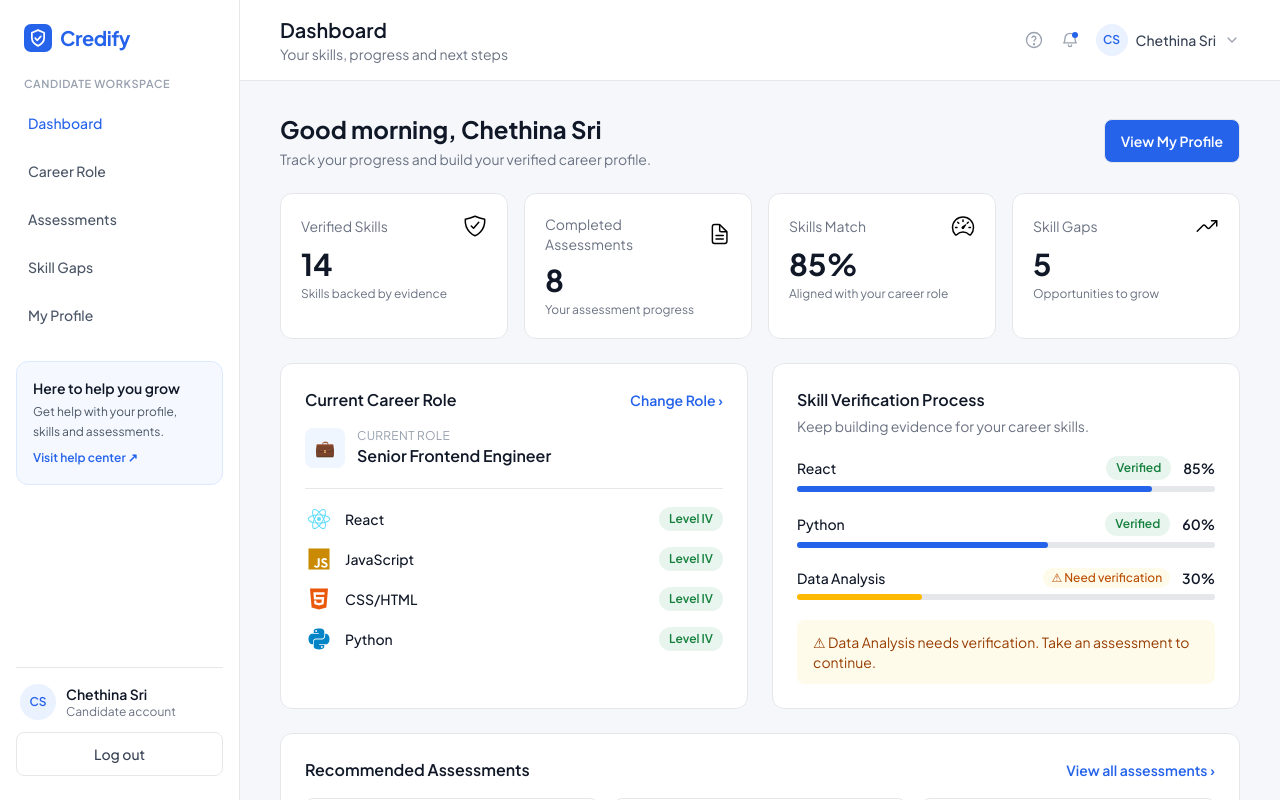
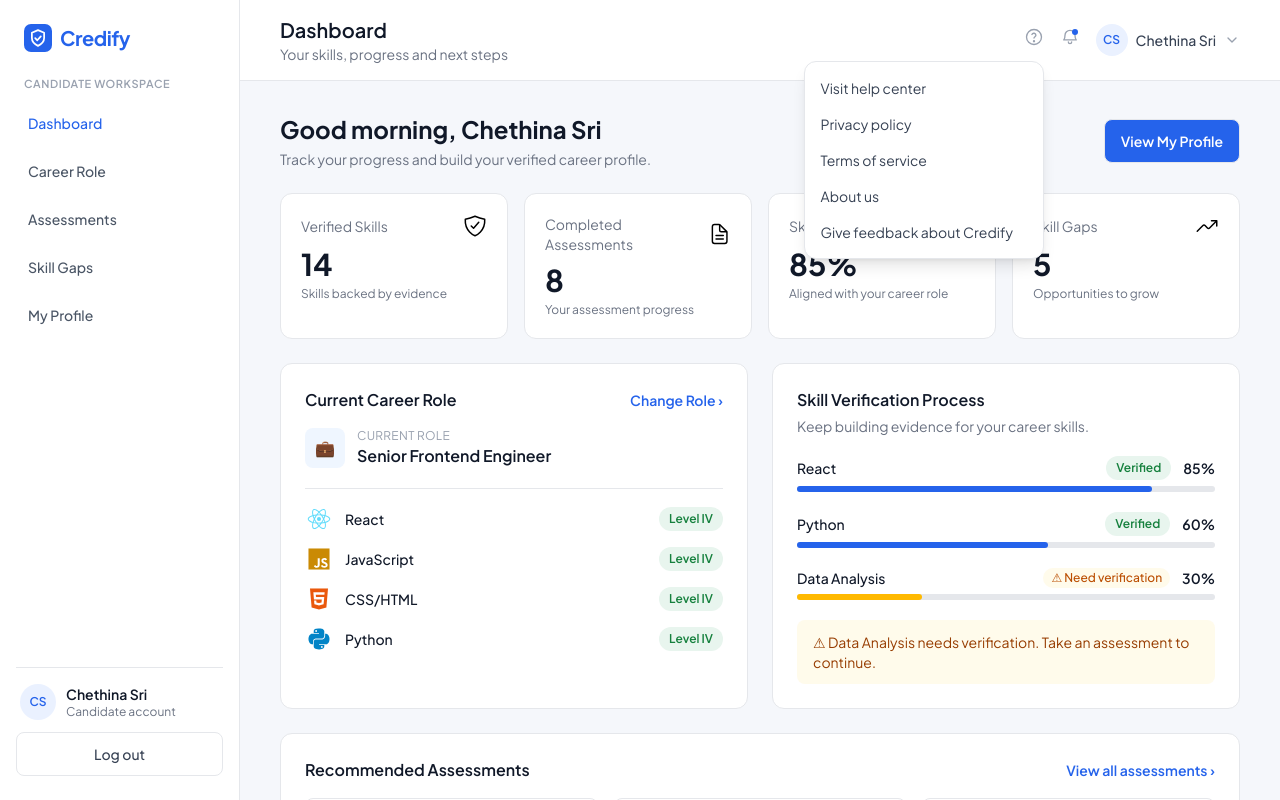
Before and after one commit to kaushalya4646/Credify-, a React (Vite) app in the folder client/: page /candidate/dashboard in a window 1280 px wide. Both pictures are taken after a click on the button 1033 px from the left and 40 px from the top of the page. Shown: the top 800 px of the page. Built offline with nearby package versions, Linux system fonts and the light colour scheme.

Commit message:
updated the page

```diff
--- a/client/src/pages/CandidateDashboardPage.jsx
+++ b/client/src/pages/CandidateDashboardPage.jsx
@@ -1,3 +1,4 @@
+import { useState, useRef, useEffect } from 'react'
 import { Link, useLocation } from 'react-router-dom'
 
 const navItems = [
@@ -47,8 +48,32 @@ const recommendedActions = [
   { title: 'Share profile with recruiters', link: 'Share profile ›', to: '#' },
 ]
 
+const notifications = [
+  { title: 'New assessment recommended', detail: 'React Performance assessment is ready for you' },
+  { title: 'Skill verified', detail: 'Your Python skill has been verified' },
+  { title: 'Data Analysis needs verification', detail: 'Take an assessment to verify this skill' },
+]
+
 export default function CandidateDashboardPage() {
   const { pathname } = useLocation()
+
+  // which header dropdown is open: 'help' | 'notifications' | 'profile' | null
+  const [openMenu, setOpenMenu] = useState(null)
+  const menuRef = useRef(null)
+
+  useEffect(() => {
+    function handleClickOutside(e) {
+      if (menuRef.current && !menuRef.current.contains(e.target)) {
+        setOpenMenu(null)
+      }
+    }
+    document.addEventListener('mousedown', handleClickOutside)
+    return () => document.removeEventListener('mousedown', handleClickOutside)
+  }, [])
+
+  function toggleMenu(name) {
+    setOpenMenu((m) => (m === name ? null : name))
+  }
 
   return (
     <div className="flex min-h-screen bg-[#F5F7FB]">
@@ -84,16 +109,6 @@ export default function CandidateDashboardPage() {
           })}
         </nav>
 
-        <div className="mt-6 rounded-xl border border-blue-100 bg-blue-50/60 p-4">
-          <p className="text-sm font-semibold text-gray-900">Here to help you grow</p>
-          <p className="mt-1 text-xs leading-5 text-gray-600">
-            Get help with your profile, skills and assessments.
-          </p>
-          <a href="#" className="mt-2 inline-block text-xs font-semibold text-primary hover:underline">
-            Visit help center ↗
-          </a>
-        </div>
-
         <div className="mt-auto space-y-3 border-t border-gray-200 pt-4">
           <div className="flex items-center gap-2.5 px-1">
             <div className="flex h-9 w-9 shrink-0 items-center justify-center rounded-full bg-[#EAF1FF] text-xs font-semibold text-primary">
@@ -118,22 +133,65 @@ export default function CandidateDashboardPage() {
             <h1 className="text-xl font-semibold text-gray-900">Dashboard</h1>
             <p className="text-sm text-gray-500">Your skills, progress and next steps</p>
           </div>
-          <div className="flex items-center gap-4">
-            <button aria-label="Help" className="text-gray-400 hover:text-gray-600">
+          <div className="flex items-center gap-4" ref={menuRef}>
+            {/* Help dropdown */}
+            <div className="relative">
+              <button
+                aria-label="Help"
+                onClick={() => toggleMenu('help')}
+                className="text-gray-400 hover:text-gray-600"
+              >
                 <svg viewBox="0 0 24 24" className="h-5 w-5" fill="none" stroke="currentColor" strokeWidth="1.6" aria-hidden="true">
                   <circle cx="12" cy="12" r="9" />
                   <path d="M9.5 9a2.5 2.5 0 014.8 1c0 1.5-2.3 1.8-2.3 3.3" strokeLinecap="round" />
                   <circle cx="12" cy="17" r="0.6" fill="currentColor" />
                 </svg>
               </button>
-            <button aria-label="Notifications" className="relative text-gray-400 hover:text-gray-600">
+              {openMenu === 'help' && (
+                <div className="absolute right-0 top-full z-20 mt-2 w-60 rounded-xl border border-gray-200 bg-white py-2 shadow-lg">
+                  <a href="#" className="block px-4 py-2 text-sm text-gray-700 hover:bg-gray-50">Visit help center</a>
+                  <a href="#" className="block px-4 py-2 text-sm text-gray-700 hover:bg-gray-50">Privacy policy</a>
+                  <a href="#" className="block px-4 py-2 text-sm text-gray-700 hover:bg-gray-50">Terms of service</a>
+                  <a href="#" className="block px-4 py-2 text-sm text-gray-700 hover:bg-gray-50">About us</a>
+                  <a href="#" className="block px-4 py-2 text-sm text-gray-700 hover:bg-gray-50">Give feedback about Credify</a>
+                </div>
+              )}
+            </div>
+
+            {/* Notifications dropdown */}
+            <div className="relative">
+              <button
+                aria-label="Notifications"
+                onClick={() => toggleMenu('notifications')}
+                className="relative text-gray-400 hover:text-gray-600"
+              >
                 <svg viewBox="0 0 24 24" className="h-5 w-5" fill="none" stroke="currentColor" strokeWidth="1.6" aria-hidden="true">
                   <path d="M6 10a6 6 0 1112 0c0 4 1.5 5.5 1.5 5.5H4.5S6 14 6 10z" strokeLinecap="round" strokeLinejoin="round" />
                   <path d="M10 18a2 2 0 004 0" strokeLinecap="round" />
                 </svg>
                 <span className="absolute right-0.5 top-0.5 h-1.5 w-1.5 rounded-full bg-primary" />
               </button>
-            <div className="flex items-center gap-2">
+              {openMenu === 'notifications' && (
+                <div className="absolute right-0 top-full z-20 mt-2 w-72 rounded-xl border border-gray-200 bg-white py-2 shadow-lg">
+                  <p className="px-4 py-2 text-sm font-semibold text-gray-900">Notifications</p>
+                  <div className="max-h-64 overflow-y-auto">
+                    {notifications.map((n) => (
+                      <a key={n.title} href="#" className="block border-t border-gray-100 px-4 py-2.5 text-sm hover:bg-gray-50">
+                        <span className="block font-medium text-gray-900">{n.title}</span>
+                        <span className="block text-xs text-gray-500">{n.detail}</span>
+                      </a>
+                    ))}
+                  </div>
+                  <Link to="#" className="block border-t border-gray-100 px-4 py-2 text-center text-sm font-semibold text-primary hover:underline">
+                    View all notifications
+                  </Link>
+                </div>
+              )}
+            </div>
+
+            {/* Profile dropdown */}
+            <div className="relative">
+              <button onClick={() => toggleMenu('profile')} className="flex items-center gap-2">
                 <div className="flex h-8 w-8 items-center justify-center rounded-full bg-[#EAF1FF] text-xs font-semibold text-primary">
                   CS
                 </div>
@@ -141,6 +199,15 @@ export default function CandidateDashboardPage() {
                 <svg viewBox="0 0 24 24" className="h-4 w-4 text-gray-400" fill="none" stroke="currentColor" strokeWidth="2" aria-hidden="true">
                   <path d="M6 9l6 6 6-6" strokeLinecap="round" strokeLinejoin="round" />
                 </svg>
+              </button>
+              {openMenu === 'profile' && (
+                <div className="absolute right-0 top-full z-20 mt-2 w-48 rounded-xl border border-gray-200 bg-white py-2 shadow-lg">
+                  <Link to="/candidate/profile" className="block px-4 py-2 text-sm text-gray-700 hover:bg-gray-50">My Profile</Link>
+                  <Link to="#" className="block px-4 py-2 text-sm text-gray-700 hover:bg-gray-50">Settings</Link>
+                  <div className="my-1 border-t border-gray-100" />
+                  <Link to="/" className="block px-4 py-2 text-sm font-medium text-red-600 hover:bg-gray-50">Log out</Link>
+                </div>
+              )}
             </div>
           </div>
         </header>
```
Lines whose indentation alone changed are shown as unchanged.
